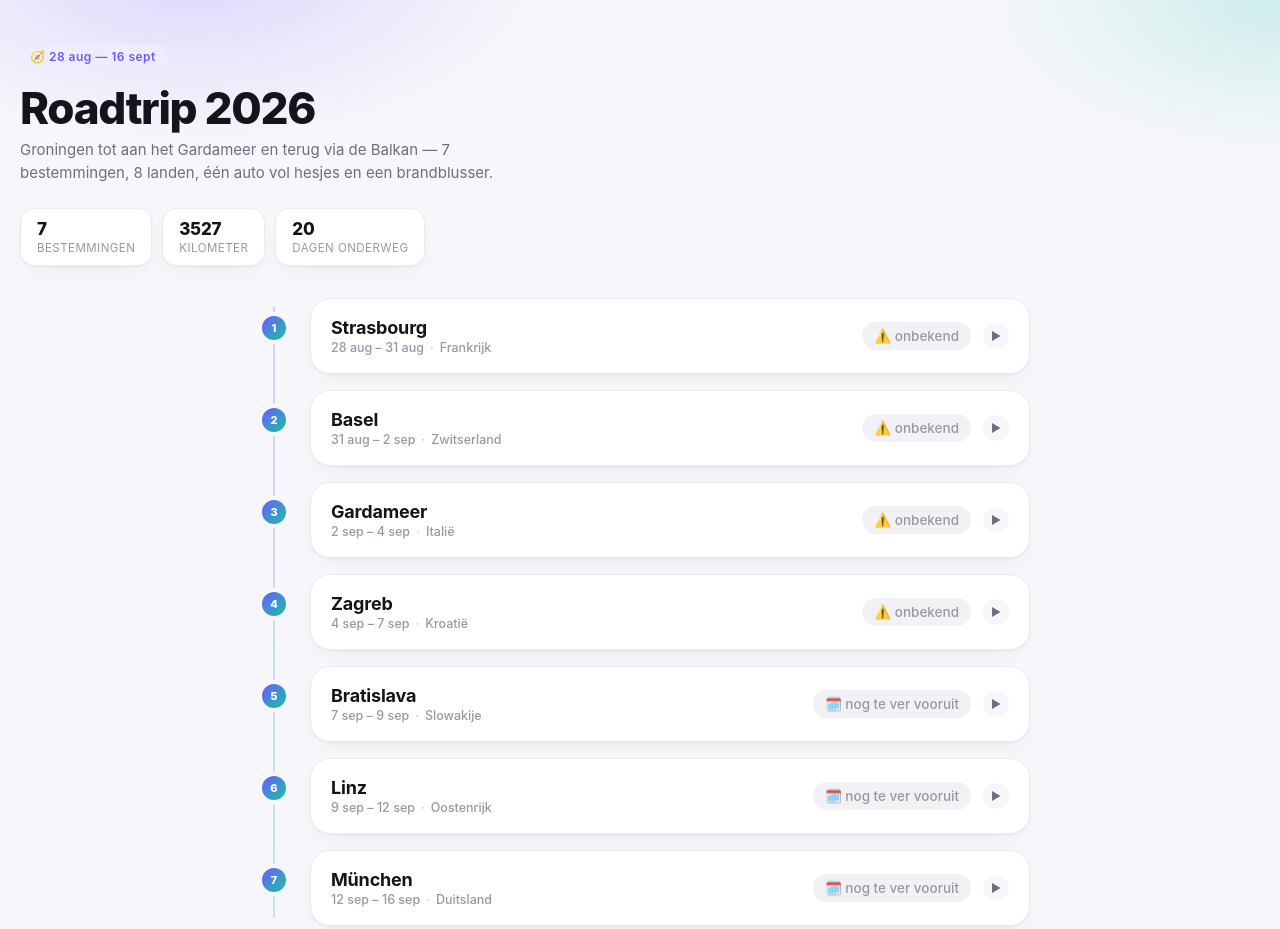
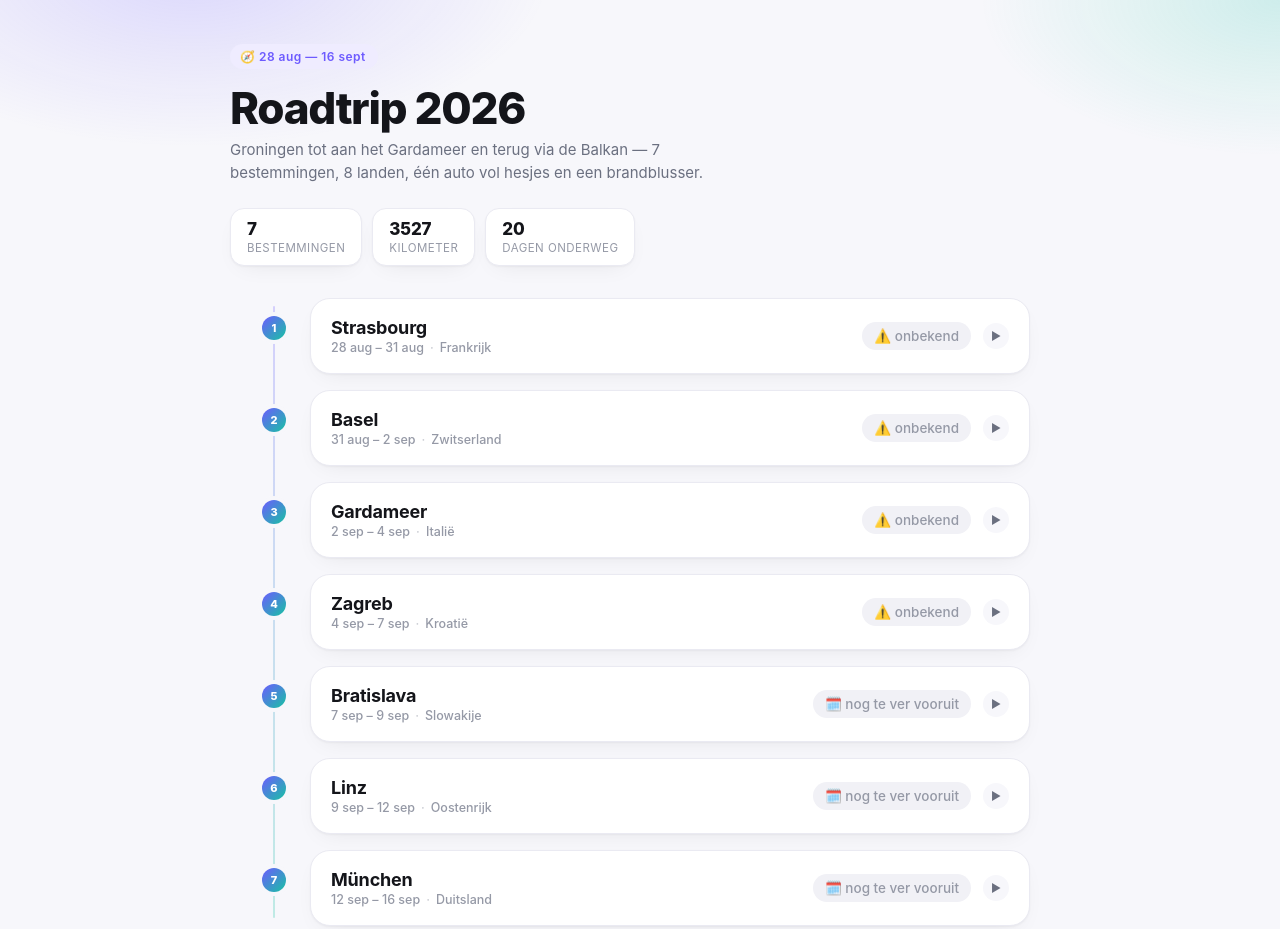
Before and after one commit to buistineke/vakantiedashboard, a plain HTML site: page index.html in a window 1280 px wide. Shown: the top 929 px of the page. Drawn offline with Linux system fonts and the light colour scheme; no server answers.

Commit message:
Center hero content above timeline on wide screens

```diff
--- a/index.html
+++ b/index.html
@@ -39,6 +39,10 @@
       radial-gradient(600px 300px at 15% -10%, rgba(109,91,255,0.20), transparent 60%),
       radial-gradient(500px 260px at 100% 0%, rgba(23,195,162,0.18), transparent 60%),
       var(--bg);
+  }
+  .hero-inner{
+    max-width:820px;
+    margin:0 auto;
   }
   .eyebrow{
     display:inline-flex;
@@ -300,6 +304,7 @@
 <body>
 
 <div class="hero">
+  <div class="hero-inner">
     <span class="eyebrow">🧭 28 aug — 16 sept</span>
     <h1>Roadtrip 2026</h1>
     <p>Groningen tot aan het Gardameer en terug via de Balkan — 7 bestemmingen, 8 landen, één auto vol hesjes en een brandblusser.</p>
@@ -307,6 +312,7 @@
       <div class="stat-pill"><b>7</b><span>Bestemmingen</span></div>
       <div class="stat-pill"><b>3527</b><span>Kilometer</span></div>
       <div class="stat-pill"><b>20</b><span>Dagen onderweg</span></div>
+    </div>
   </div>
 </div>
 
```
Lines whose indentation alone changed are shown as unchanged.
